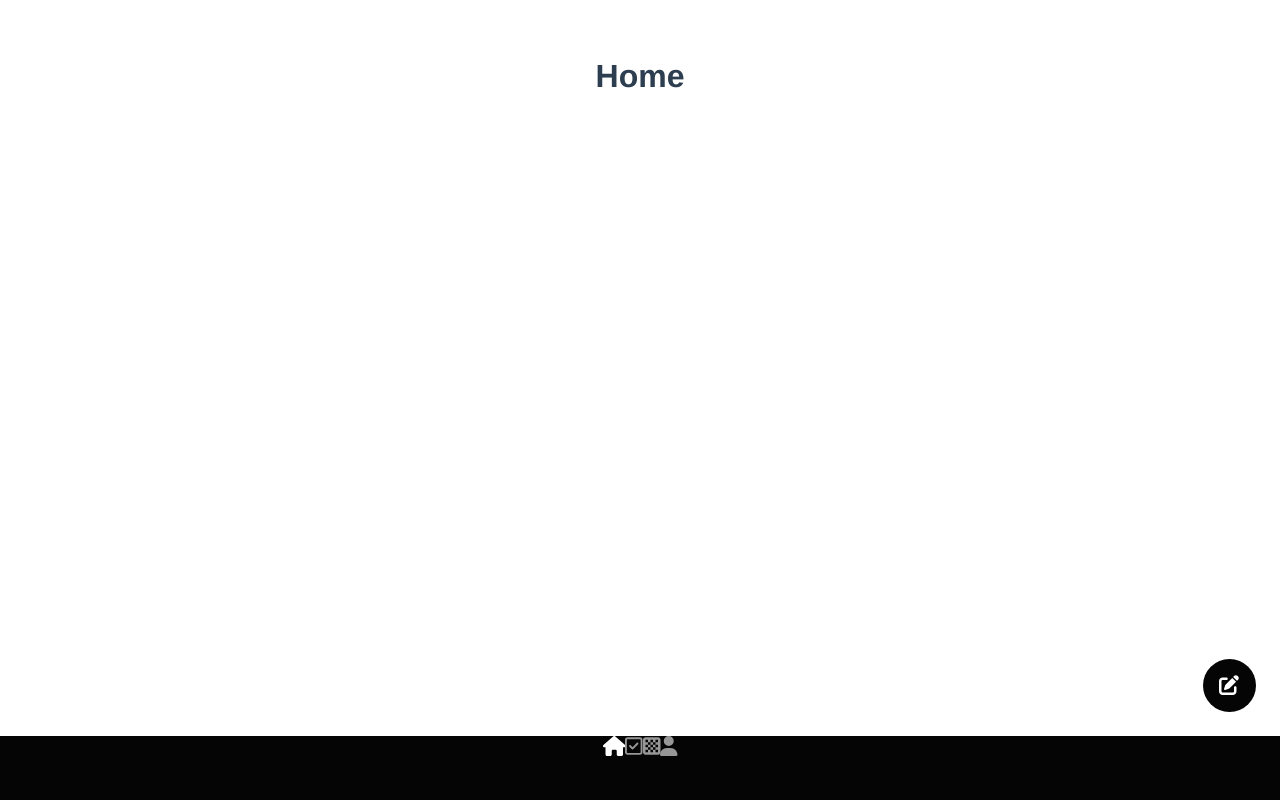
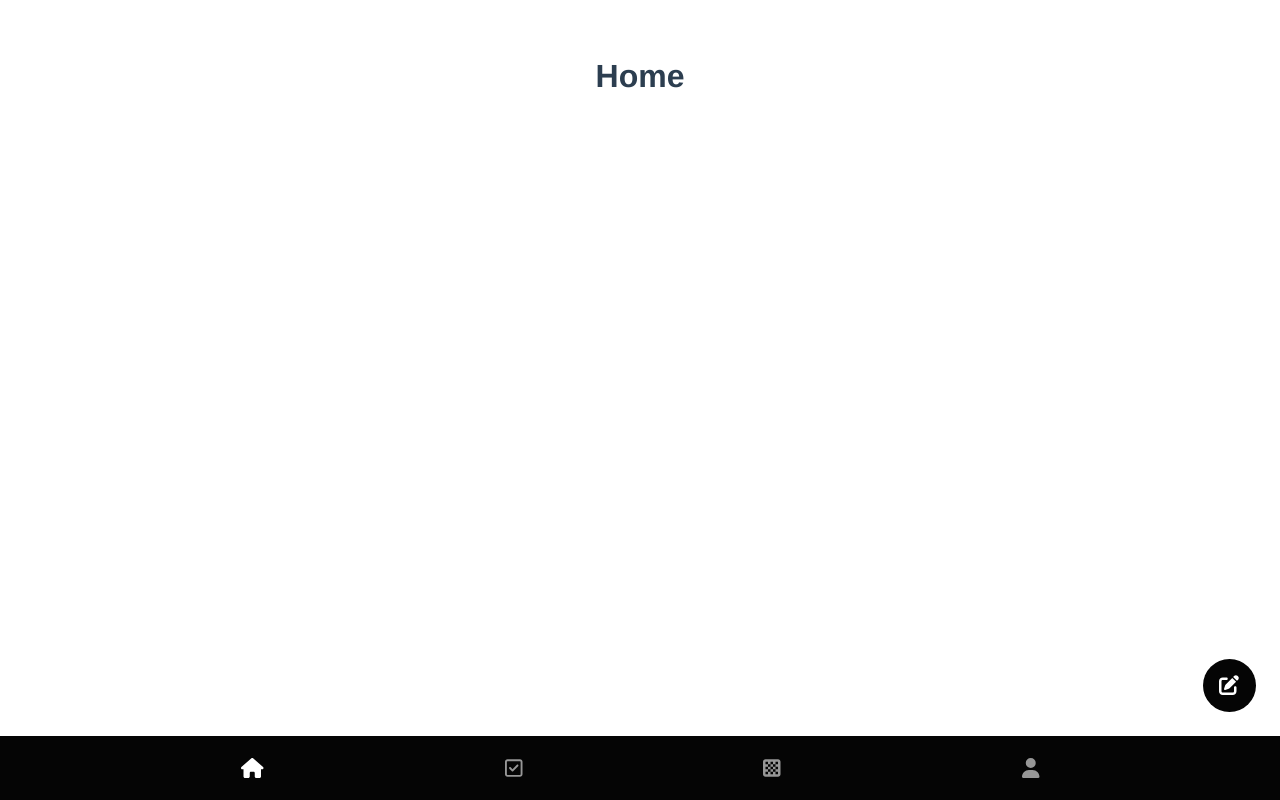
Before and after one commit to saxzvs/happy-jar-FE, a Vue app: page / in a window 1280 px wide. Built offline with nearby package versions, Linux system fonts and the light colour scheme.

Commit message:
Fix. Navigation style 코드 수정
- flex 관련 style 수정
- eslint 규칙 적용

```diff
--- a/src/components/App/Navigation.vue
+++ b/src/components/App/Navigation.vue
@@ -1,20 +1,24 @@
 <template>
-  <nav class="flex-space-evenly flex-align-center" data-test="nav-wrapper">
+  <nav class="nav" data-test="nav-wrapper">
     <router-link
         v-for="menu of menus"
         :key="menu.id"
         :to="menu.url"
         class="link"
         :data-test="`nav-router-${ menu.name }`">
-      <font-awesome-icon :class="setActiveStyle(menu.url)" :icon="menu.icon" :data-test="`icon-${ menu.name }`" />
+      <font-awesome-icon
+          :class="setActiveStyle(menu.url)"
+          :icon="menu.icon"
+          :data-test="`icon-${ menu.name }`" />
     </router-link>
   </nav>
 </template>
 
 <script>
-import NavigationMenu from '@/assets/datas/navigationMenu'
+import NavigationMenu from '@/assets/datas/navigationMenu';
 
 export default {
+  // eslint-disable-next-line vue/multi-word-component-names
   name: 'Navigation',
   components: {},
   data() {
@@ -22,38 +26,41 @@ export default {
       menus: NavigationMenu,
       icon: {
       },
-    }
+    };
   },
   methods: {
     setActiveStyle(url) {
-      // let resultClass = this.$route.path === url ? "menu selected" : "menu";
+      let resultClass = 'menu fa-lg';
 
+      if (this.$route.path === url) resultClass += ' selected';
 
-      let resultClass = "menu fa-lg";
-      if (this.$route.path === url) resultClass += " selected"
       return resultClass;
-    }
-  }
-}
+    },
+  },
+};
 </script>
-
 
 <style lang="scss">
 @import "./src/style/color";
 
-nav {
+.nav {
+  position: fixed;
+  bottom: 0;
+
+  display: flex;
+  justify-content: space-evenly;
+  align-items: center;
+
   width: 100%;
   height: 8vh;
-  position: fixed;
-  bottom: 0;
   background: $navigationBgColor;
-}
 
-.menu {
-  color: $dark-gray;
+  .menu {
+    color: $dark-gray;
 
-  &.selected {
-    color: $white;
+    &.selected {
+      color: $white;
+    }
   }
 }
 
```
